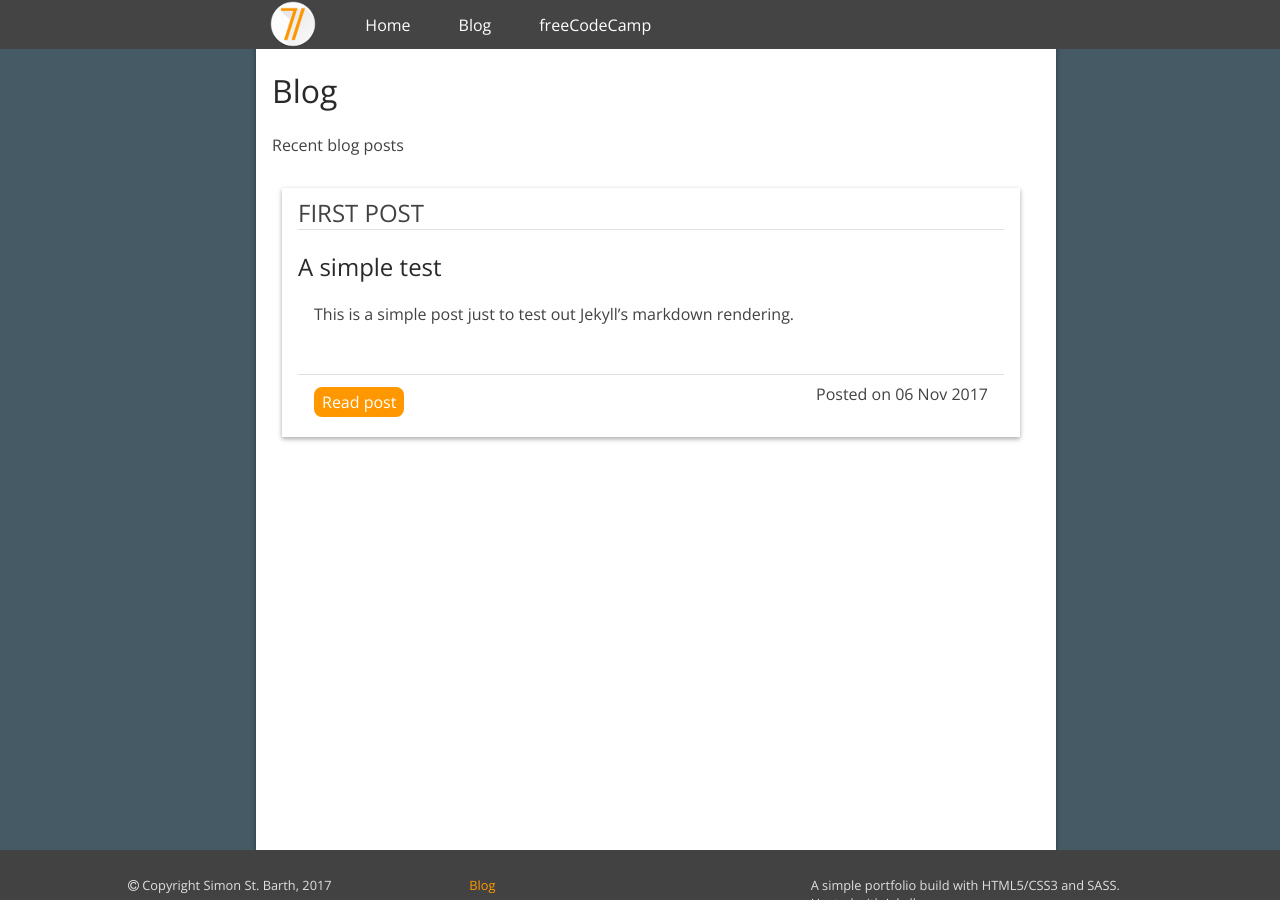
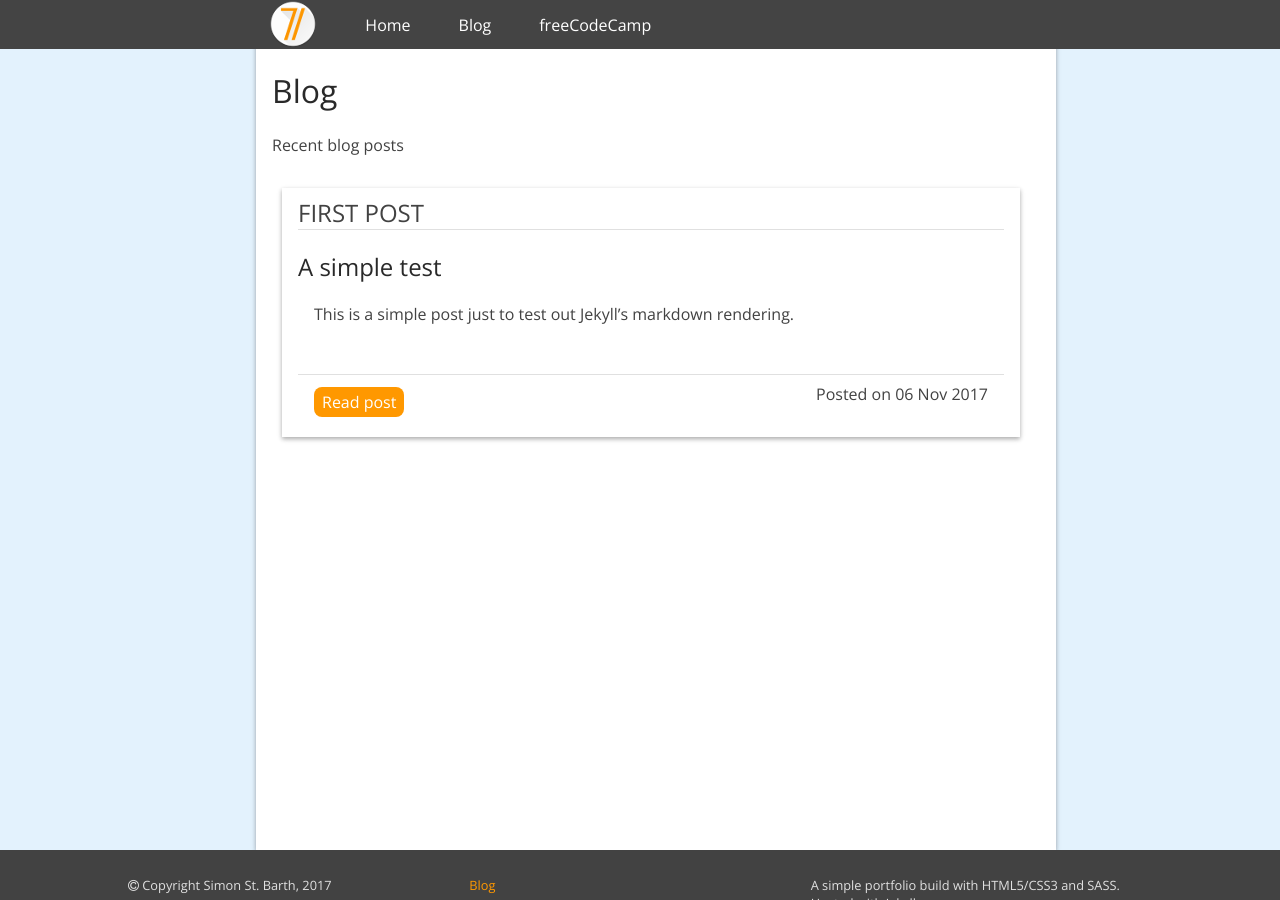
Before and after one commit to Data5tream/data5tream.github.io, a Jekyll site: the page built from blog.html, in a window 1280 px wide and 900 px high. Built offline with Jekyll 4.4.1, drawn with Linux system fonts in a browser that asks for light colours.

Commit message:
More UI fixes

```diff
--- a/_sass/_base.scss
+++ b/_sass/_base.scss
@@ -29,6 +29,7 @@ a {
   color: $primary-brand-color;
   text-decoration: none;
 	cursor: pointer;
+  outline: none;
   &:hover, &:active {
     color: lighten($primary-brand-color, 20%);
     text-decoration: underline;
--- a/_sass/_colors.scss
+++ b/_sass/_colors.scss
@@ -4,6 +4,7 @@
 
 $white: #fff;
 $black: #000;
+$mdblueultra: #E3F2FD;
 
 $mdgrey: #9E9E9E;
 $mdgreydark: #424242;
--- a/css/blog.scss
+++ b/css/blog.scss
@@ -5,7 +5,7 @@
 
 body {
   padding-top: 40px;
-  background-color: $mdbluegreydark;
+  background-color: $mdblueultra;
 }
 
 footer {
--- a/css/default.scss
+++ b/css/default.scss
@@ -5,7 +5,7 @@
 
 body {
   padding-top: 40px;
-  background-color: $mdbluegreydark;
+  background-color: $mdblueultra;
 }
 
 footer {
--- a/css/home.scss
+++ b/css/home.scss
@@ -78,7 +78,7 @@
 
 .header-background {
   height: 100vh;
-  background-image: url({{ "/img/sky.jpg" | relative_url }});
+  background-image: url({{ "/img/sky.jpg" | absolute_url }});
   background-position: 50% 50%;
 }
 
--- a/index.html
+++ b/index.html
@@ -90,7 +90,6 @@ title: Portfolio
   {% include footer.html %}
 
   <script src={{"js/index.js" | absoulte_url }}></script>
-  <script src={{"js/scroll.js" | absoulte_url }}></script>
 
 </body>
 </html>
```
